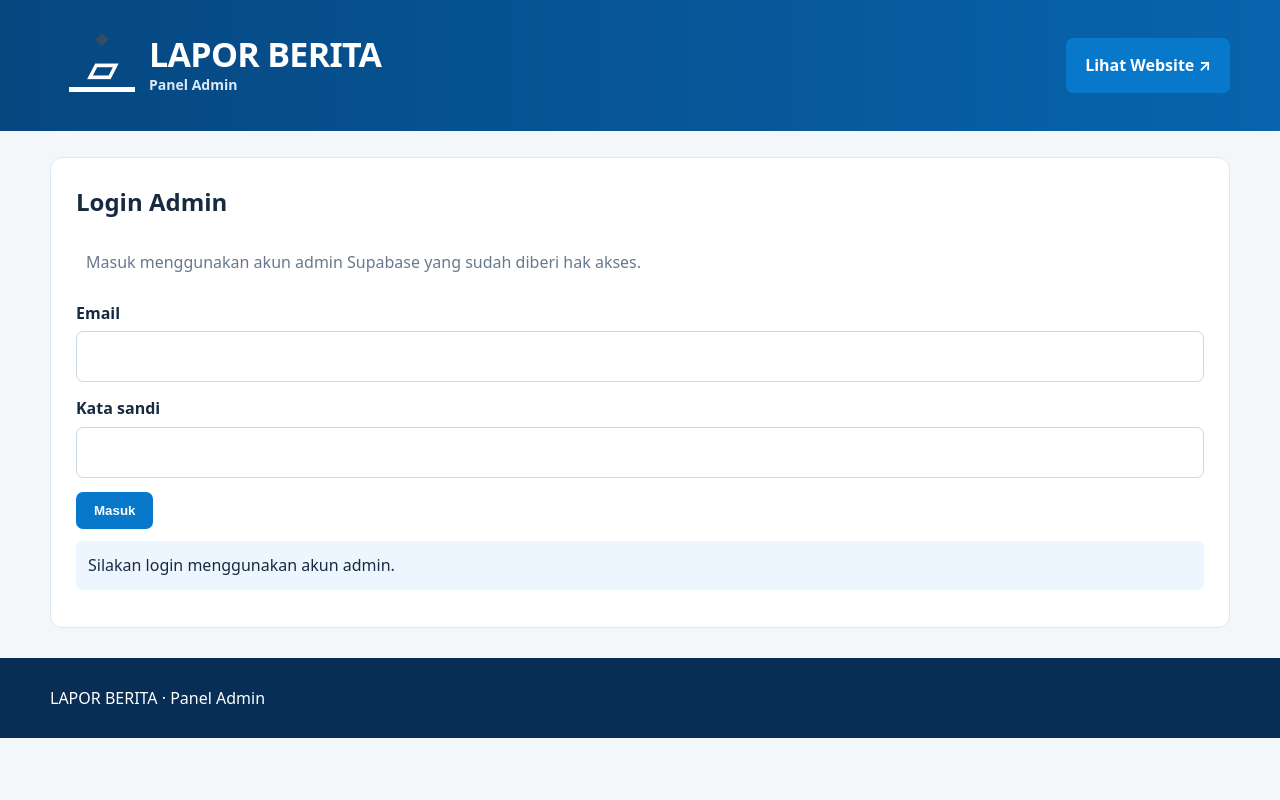
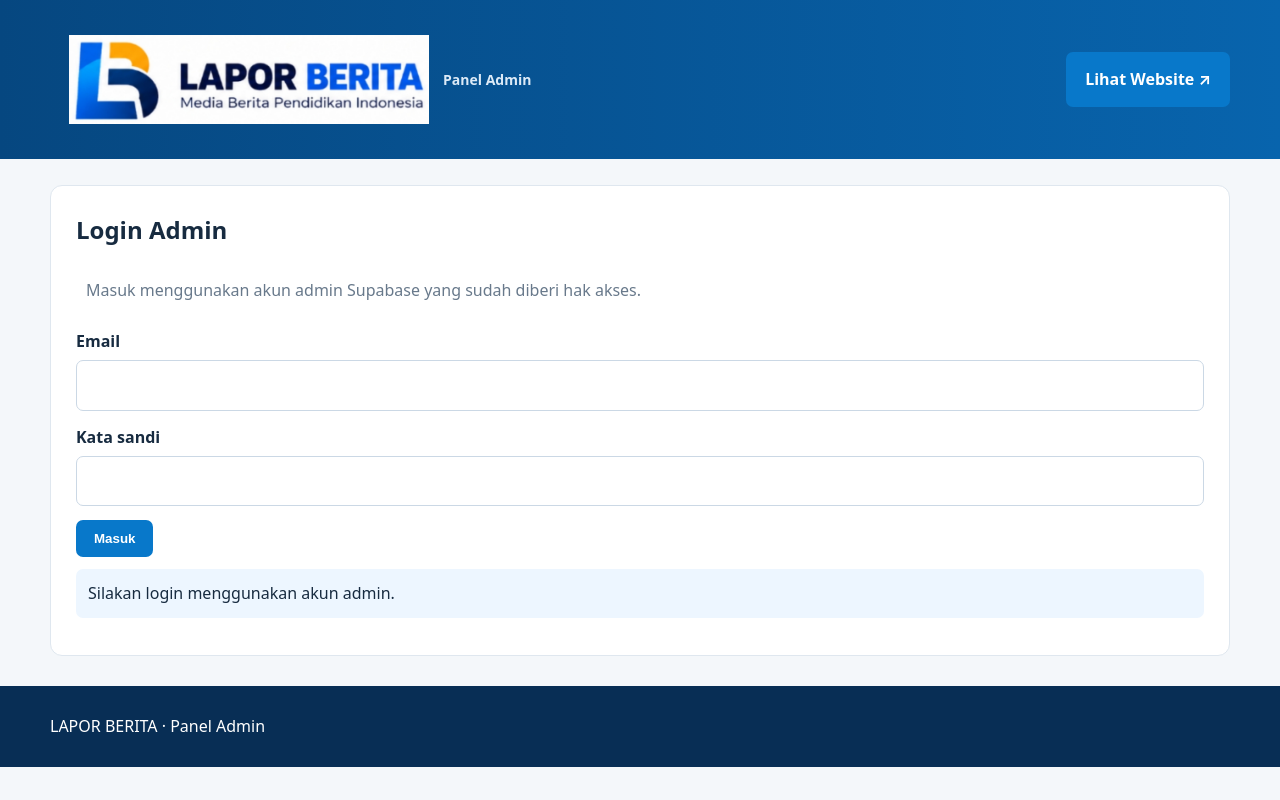
Before and after one commit to laporberita/laporberita, a plain HTML site: page admin.html in a window 1280 px wide. Drawn offline with nearby package versions, Linux system fonts and the light colour scheme; no server answers.

Commit message:
Add files via upload

```diff
--- a/admin.html
+++ b/admin.html
@@ -25,8 +25,8 @@
 <header class="nav">
 <div class="container mastrow">
 <a class="brand" href="index.html" style="color:white">
-<span class="brand-icon" style="color:white;border-color:white">▱<small>◆</small></span>
-<span><b style="color:white">LAPOR BERITA</b><small style="color:#dceaf7">Panel Admin</small></span>
+<img src="logo-lapor-berita.jpg" alt="LAPOR BERITA — Laporan Berita Pendidikan Indonesia" style="display:block;width:100%;max-width:360px;height:auto;object-fit:contain">
+<span><small style="color:#dceaf7">Panel Admin</small></span>
 </a>
 <a class="button" href="index.html">Lihat Website ↗</a>
 </div>
```
